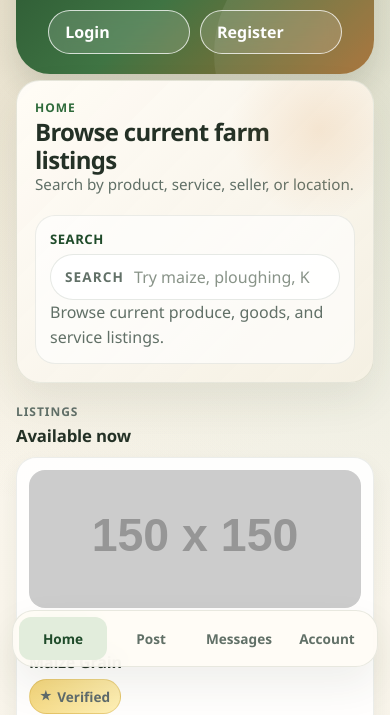
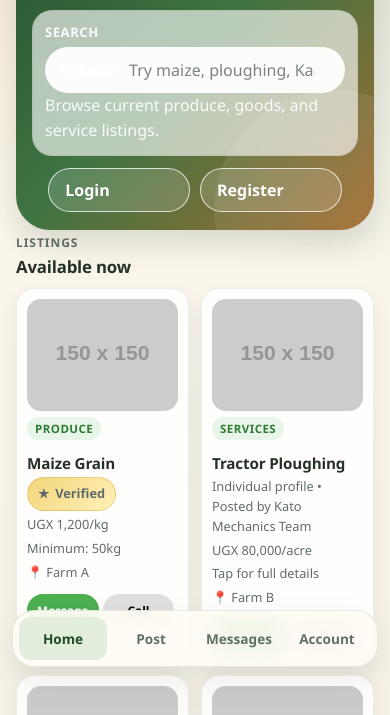
Before and after one commit to hertha-eng/farmyard-app, a plain HTML site: page index.html in a window 390 px wide. Shown: the part 177-892 px from the top of the page. Drawn offline with nearby package versions, Linux system fonts and the light colour scheme; placeholder pictures from the web are drawn by us.

Commit message:
mobile header improved

```diff
--- a/index.html
+++ b/index.html
@@ -40,6 +40,14 @@
             <p class="header-kicker">Farm Marketplace</p>
             <h1>FarmYard</h1>
             <p class="app-tagline">A clear marketplace for produce, inputs, and farm services.</p>
+            <div class="market-search-panel header-search-panel">
+                <label for="market-search" class="search-label">Search</label>
+                <div class="search-shell">
+                    <span class="search-icon" aria-hidden="true">Search</span>
+                    <input type="search" id="market-search" placeholder="Try maize, ploughing, Kampala, manure">
+                </div>
+                <p id="market-results-copy" class="market-results-copy">Browse current produce, goods, and service listings.</p>
+            </div>
             <div class="auth-actions">
                 <button id="open-login" type="button">Login</button>
                 <button id="open-register" type="button">Register</button>
@@ -51,14 +59,6 @@
                 <p class="section-eyebrow">Home</p>
                 <h2>Browse current farm listings</h2>
                 <p class="market-hero-text">Search by product, service, seller, or location.</p>
-            </div>
-            <div class="market-search-panel">
-                <label for="market-search" class="search-label">Search</label>
-                <div class="search-shell">
-                    <span class="search-icon" aria-hidden="true">Search</span>
-                    <input type="search" id="market-search" placeholder="Try maize, ploughing, Kampala, manure">
-                </div>
-                <p id="market-results-copy" class="market-results-copy">Browse current produce, goods, and service listings.</p>
             </div>
         </section>
 
--- a/style.css
+++ b/style.css
@@ -163,6 +163,31 @@ header {
     box-shadow: 0 14px 28px rgba(34, 53, 31, 0.14);
 }
 
+.header-search-panel {
+    position: relative;
+    width: min(100%, 540px);
+    margin: 0 0 14px;
+    padding: 14px;
+    background: rgba(255, 255, 255, 0.14);
+    border-color: rgba(255, 255, 255, 0.18);
+    backdrop-filter: blur(10px);
+}
+
+.header-search-panel .search-label,
+.header-search-panel .market-results-copy,
+.header-search-panel .search-icon {
+    color: rgba(255, 255, 255, 0.92);
+}
+
+.header-search-panel .search-shell {
+    background: rgba(255, 255, 255, 0.95);
+    border-color: rgba(255, 255, 255, 0.22);
+}
+
+.header-search-panel #market-search::placeholder {
+    color: #7a857d;
+}
+
 header::after {
     content: "";
     position: absolute;
@@ -853,20 +878,46 @@ nav button.is-active {
 
 @media (max-width: 720px) {
     .market-hero {
-        grid-template-columns: 1fr;
-        padding: 16px;
+        display: none;
     }
 
-    .market-hero-copy h2 {
-        max-width: none;
+    .home-header {
+        padding-bottom: 18px;
     }
 
-    .market-search-panel {
-        padding: 14px;
+    .header-search-panel {
+        width: 100%;
+        margin-bottom: 12px;
+        padding: 12px;
     }
 
     #marketplace-grid {
-        grid-template-columns: 1fr;
+        grid-template-columns: repeat(2, minmax(0, 1fr));
+        gap: 12px;
+    }
+
+    .card {
+        padding: 10px;
+        border-radius: 18px;
+    }
+
+    .card img {
+        height: 112px;
+        border-radius: 14px;
+    }
+
+    .card h3 {
+        font-size: 0.95rem;
+        margin: 8px 0 4px;
+    }
+
+    .card p {
+        font-size: 0.8rem;
+    }
+
+    .card button {
+        font-size: 0.74rem;
+        padding: 8px 10px;
     }
 }
 
```
